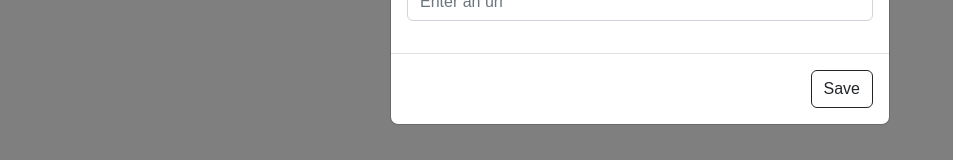
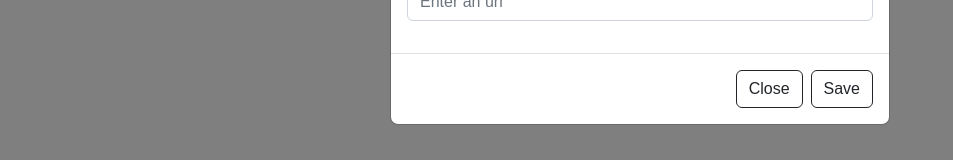
Before and after one commit to hltaydn/notflix-front-end, an Angular app: page /admin in a window 1280 px wide. Both pictures are taken after a click on the button "Add a movie". Shown: the part 623-783 px from the top of the page, without its empty margins (0-953 px from the left). Built offline with nearby package versions, Linux system fonts and the light colour scheme.

Commit message:
closing modal

```diff
--- a/src/app/components/admin/admin.component.html
+++ b/src/app/components/admin/admin.component.html
@@ -61,7 +61,8 @@
       </form>
     </div>
     <div class="modal-footer">
-      <button type="button" class="btn btn-outline-dark"  (click)="addMovie()" >Save</button>
+        <button type="button" class="btn btn-outline-dark" (click)="modal.dismiss('Cross click')" data-bs-dismiss="modal" >Close</button>
+        <button type="button" class="btn btn-outline-dark"  (click)="addMovie(); modal.dismiss('Cross click')" >Save</button>
     </div>
 
   </ng-template>
```
